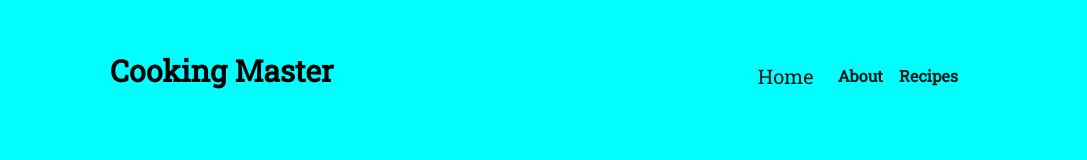
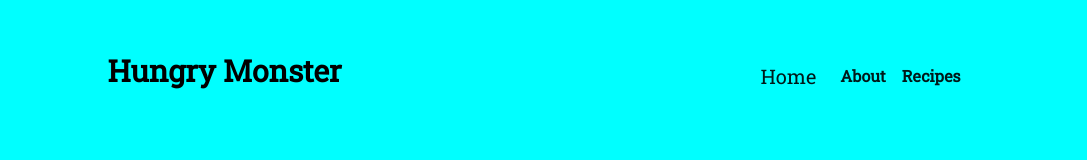
Before and after one commit to Habib826/cookingMaster, a plain HTML site: page index.html in a window 1280 px wide. Shown: the top 160 px of the page, without its empty margins (96-1183 px from the left). Drawn offline with nearby package versions, Linux system fonts and the light colour scheme.

Commit message:
solve name

```diff
--- a/index.html
+++ b/index.html
@@ -5,7 +5,7 @@
     <meta charset="UTF-8">
     <meta http-equiv="X-UA-Compatible" content="IE=edge">
     <meta name="viewport" content="width=device-width, initial-scale=1.0">
-    <title>Cooking Master</title>
+    <title>Hungry Monster</title>
     <link href="https://cdn.jsdelivr.net/npm/bootstrap@5.0.0-beta1/dist/css/bootstrap.min.css" rel="stylesheet"
         integrity="sha384-giJF6kkoqNQ00vy+HMDP7azOuL0xtbfIcaT9wjKHr8RbDVddVHyTfAAsrekwKmP1" crossorigin="anonymous">
     <link rel="preconnect" href="https://fonts.gstatic.com">
@@ -17,7 +17,7 @@
     <main>
         <div class="d-flex justify-content-around pt-5">
             <div class="logo">
-                <a href="#">Cooking Master</a>
+                <a href="#">Hungry Monster</a>
             </div>
         <div class="d-flex justify-content-end">
             <nav class="navbar navbar-expand-lg navbar-light">
```
